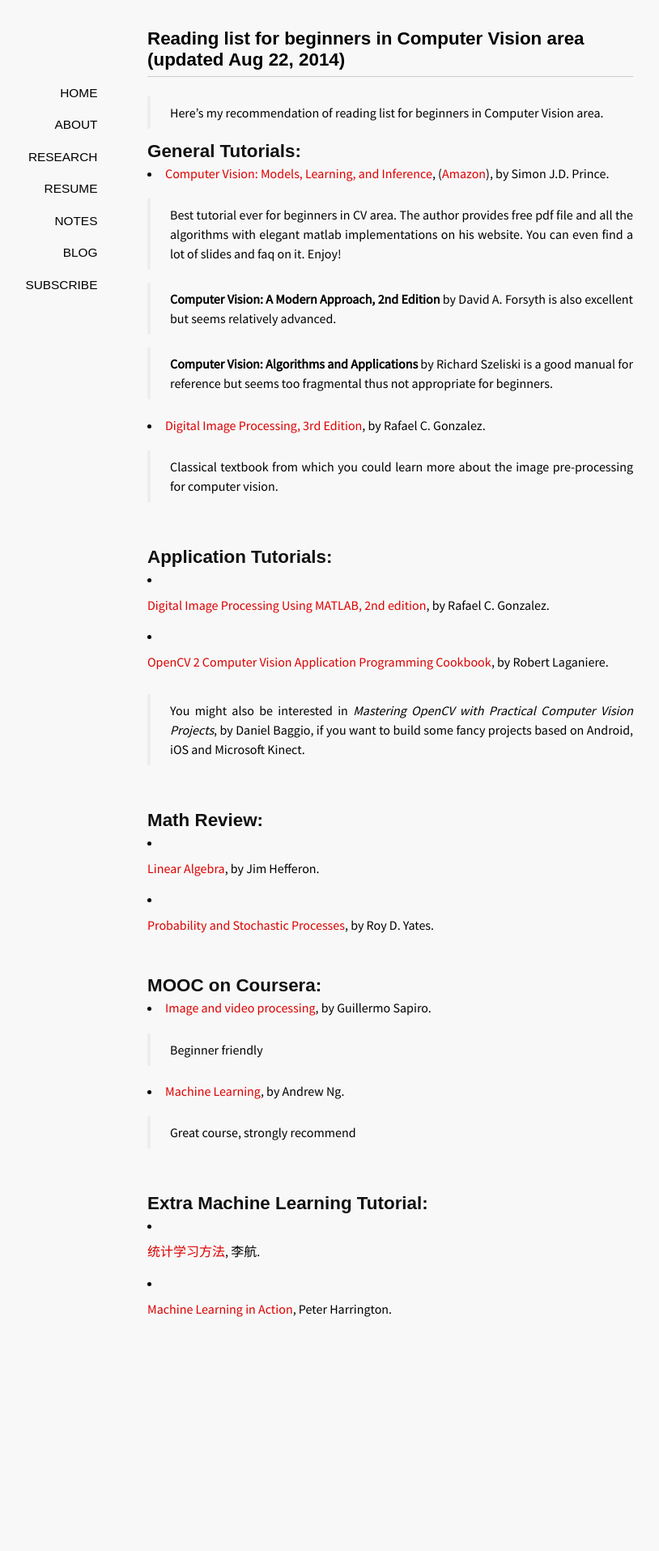
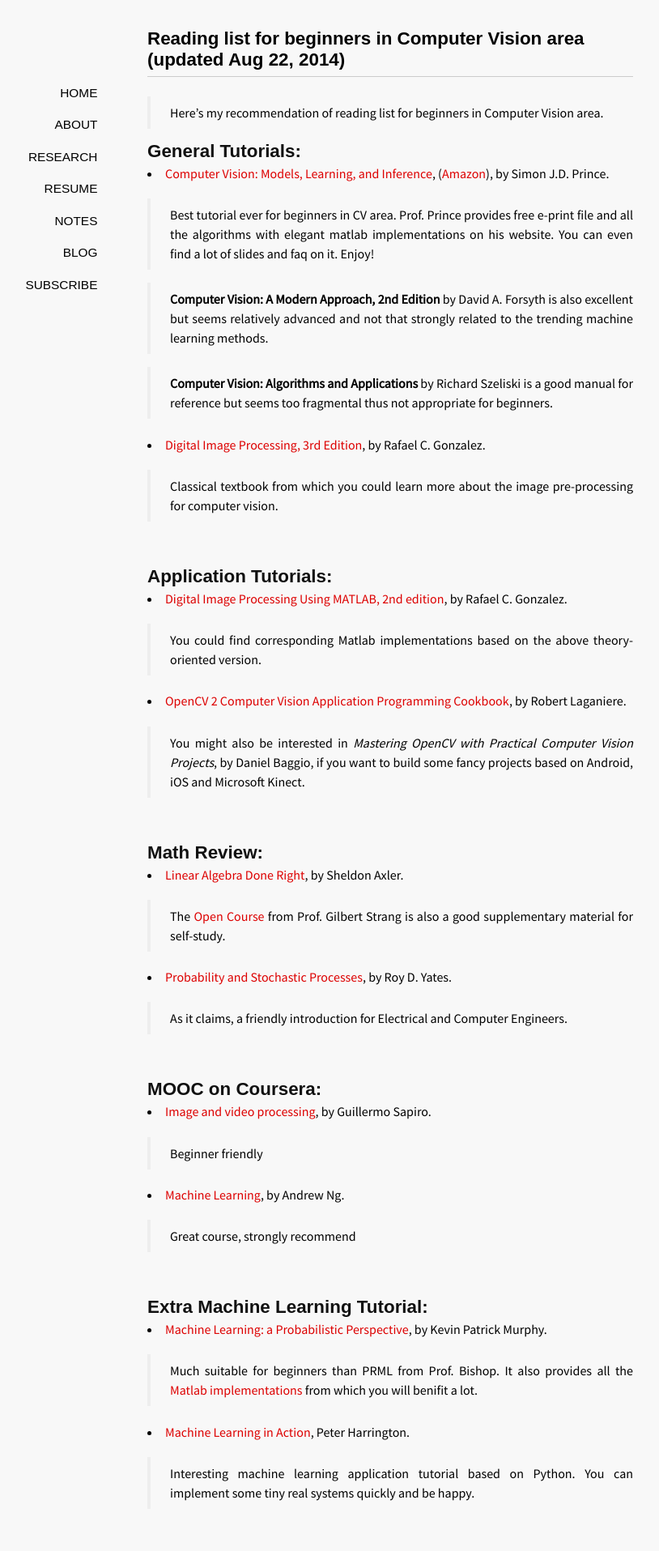
Before and after one commit to ionvision/ionvision.github.io.bk, a Jekyll site: the page built from notes/computer-vision-reading-list.md, in a window 1280 px wide. Shown: the whole page at 81% size, without its empty margins (158-972 px from the left). Built offline with Jekyll 4.4.1, drawn with Linux system fonts in a browser that asks for light colours; some web fonts are replaced; Markdown is read by kramdown in place of the engine named in the settings; before the commit the page ends 1675 px from its top, so only the background shows below that.

Commit message:
update a lot

```diff
--- a/notes/computer-vision-reading-list.md
+++ b/notes/computer-vision-reading-list.md
@@ -10,9 +10,9 @@ comments: no
 
 - [Computer Vision:  Models, Learning, and Inference](http://www.computervisionmodels.com/), ([Amazon](http://www.amazon.com/Computer-Vision-Models-Learning-Inference/dp/1107011795/ref=sr_1_1?s=books&ie=UTF8&qid=1334662414&sr=1-1)), by Simon J.D. Prince.
 
-> Best tutorial ever for beginners in CV area. The author provides free pdf file and all the algorithms with elegant matlab implementations on his website. You can even find a lot of slides and faq on it. Enjoy!
+> Best tutorial ever for beginners in CV area. Prof. Prince provides free e-print file and all the algorithms with elegant matlab implementations on his website. You can even find a lot of slides and faq on it. Enjoy!
 
->**Computer Vision: A Modern Approach, 2nd Edition** by David A. Forsyth is also excellent but seems relatively advanced.
+>**Computer Vision: A Modern Approach, 2nd Edition** by David A. Forsyth is also excellent but seems relatively advanced and not that strongly related to the trending machine learning methods.
 
 >**Computer Vision: Algorithms and Applications** by Richard Szeliski is a good manual for reference but seems too fragmental thus not appropriate for beginners.
 
@@ -26,6 +26,8 @@ comments: no
 
 - [Digital Image Processing Using MATLAB, 2nd edition](http://www.imageprocessingplace.com/DIPUM-2E/dipum2e_main_page.htm), by Rafael C. Gonzalez.
 
+> You could find corresponding Matlab implementations based on the above theory-oriented version.
+
 - [OpenCV 2 Computer Vision Application Programming Cookbook](http://www.laganiere.name/opencvCookbook/), by Robert Laganiere.
 
 > You might also be interested in *Mastering OpenCV with Practical Computer Vision Projects*, by Daniel Baggio, if you want to build some fancy projects based on Android, iOS and Microsoft Kinect.
@@ -34,9 +36,13 @@ comments: no
 
 ##Math Review:
 
-- [Linear Algebra](http://joshua.smcvt.edu/linearalgebra/), by Jim Hefferon.
+- [Linear Algebra Done Right](http://linear.axler.net/), by Sheldon Axler.
+
+> The [Open Course](http://www-math.mit.edu/~gs/) from Prof. Gilbert Strang is also a good supplementary material for self-study.
 
 - [Probability and Stochastic Processes](http://www.wiley.com/WileyCDA/WileyTitle/productCd-EHEP000391.html), by Roy D. Yates.
+
+> As it claims, a friendly introduction for Electrical and Computer Engineers.
 
 <br>
 
@@ -55,6 +61,10 @@ comments: no
 
 ##Extra Machine Learning Tutorial:
 
-- [统计学习方法](http://book.douban.com/subject/10590856/), 李航.
+- [Machine Learning: a Probabilistic Perspective](http://www.cs.ubc.ca/~murphyk/MLbook/), by Kevin Patrick Murphy.
+
+> Much suitable for beginners than PRML from Prof. Bishop. It also provides all the [Matlab implementations](https://github.com/probml/pmtk3) from which you will benifit a lot.
 
 - [Machine Learning in Action](http://www.manning.com/pharrington/), Peter Harrington.
+
+> Interesting machine learning application tutorial based on Python. You can implement some tiny real systems quickly and be happy.
```
